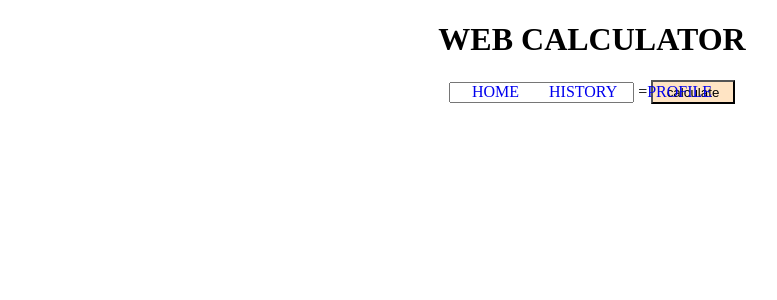
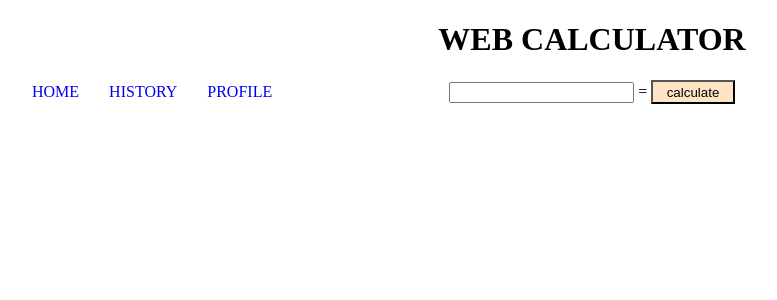
Before and after one commit to BAcode-X/webCalc, a Django app: page /calc/ in a window 1280 px wide. Shown: the top 300 px of the page, without its empty margins (48-825 px from the left). Run offline with Django 3.2, Linux system fonts and the light colour scheme; the visitor is signed in with stand-in values (Sample User, id 1).

Commit message:
fixed styling issue on calulate.html

```diff
--- a/calc/static/css/style.css
+++ b/calc/static/css/style.css
@@ -40,6 +40,7 @@ input[type='submit']{
 
 nav{
     position: absolute;
+    left: 5em;
     display: flex;
     flex-direction: row;
     justify-content: space-around;
```
